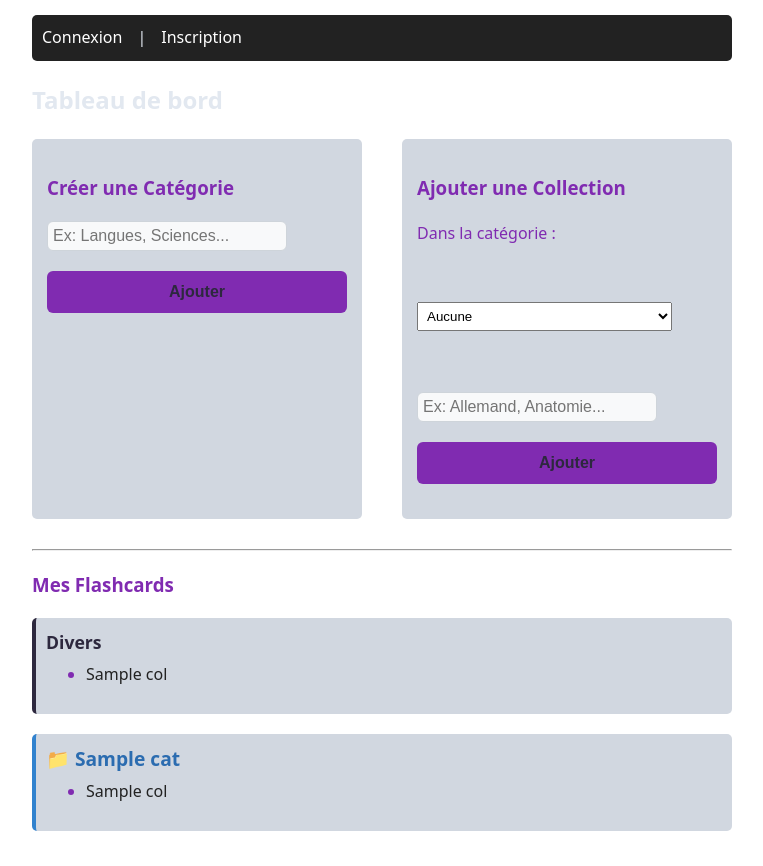
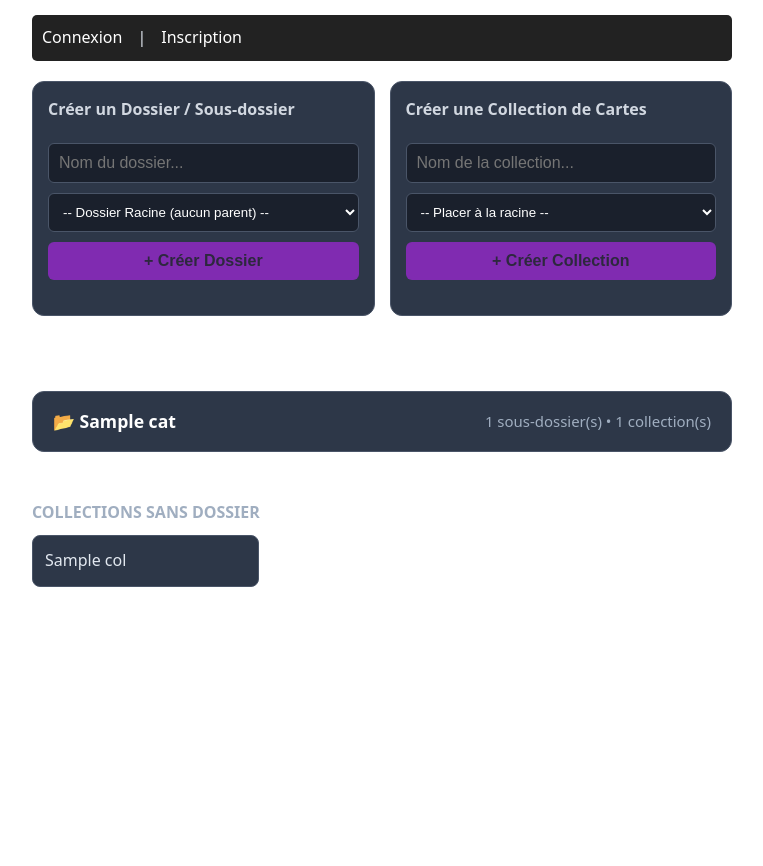
Before and after one commit to moilexis/FastCards, a Flask app: template templates/index.html in a window 1280 px wide. Shown: the whole page, without its empty margins (258-1021 px from the left). After the commit the page ends 587 px from the top, so only its background shows below. Run offline with Flask 3, Linux system fonts and the light colour scheme; the template is opened without the code that fills it: most values are stand-ins (such as "Sample title", 1, 10 or a date in 2020).

Commit message:
app mise a jour

```diff
--- a/app.py
+++ b/app.py
@@ -1,9 +1,22 @@
 import os
-from flask import Flask, render_template, redirect, url_for, request, flash
+from flask import Flask, render_template, redirect, url_for, request, flash,session
 from flask_login import LoginManager, UserMixin, login_user, login_required, logout_user, current_user
 from werkzeug.security import check_password_hash
 import database as db
 import random
+from database import (
+    get_root_categories_by_user,
+    get_subcategories,
+    get_categories_by_user,
+    get_collections_by_category,
+    get_root_collections_by_user,
+    create_category,
+    create_collection,
+    delete_collection,
+    move_collection,
+    delete_category,
+    merge_collections
+    )
 
 app = Flask(__name__)
 app.secret_key = os.environ.get("SECRET_KEY", "un_secret_tres_bien_garde_12345")
@@ -12,7 +25,6 @@ app.secret_key = os.environ.get("SECRET_KEY", "un_secret_tres_bien_garde_12345")
 login_manager = LoginManager()
 login_manager.login_view = 'login'  # Redirection si accès non autorisé
 login_manager.init_app(app)
-
 # Initialisation de la BDD au démarrage
 db.init_db()
 
@@ -70,59 +82,116 @@ def login():
     return render_template('login.html')
 
 @app.route('/logout')
-@login_required
+
 def logout():
     logout_user()
     return redirect(url_for('login'))
 
 # --- LOGIQUE DE L'ARBORESCENCE (SÉCURISÉE) ---
+def build_category_tree(category_id, user_id):
+    """Fonction récursive qui construit l'arbre complet des sous-catégories et leurs collections."""
+    sub_cats = get_subcategories(category_id, user_id)
+    sub_tree = []
 
-@app.route('/', methods=['GET', 'POST'])
+    for sub in sub_cats:
+        sub_dict = dict(sub)
+        sub_dict['collections'] = get_collections_by_category(sub['id'])
+        # Appel récursif pour aller chercher les enfants du sous-dossier (niveau 3, 4, etc.)
+        sub_dict['subcategories'] = build_category_tree(sub['id'], user_id)
+        sub_tree.append(sub_dict)
+
+    return sub_tree
+
+def get_category_full_path(category_id, user_id):
+    """Reconstruit le chemin complet d'une catégorie (ex: Allemand > situer dans le temps > verbes)."""
+    path = []
+    current_id = category_id
+
+    with db.get_db_connection() as conn:
+        while current_id is not None:
+            cat = conn.execute(
+                "SELECT id, name, parent_id FROM categories WHERE id = ? AND user_id = ?",
+                (current_id, user_id)
+            ).fetchone()
+
+            if not cat:
+                break
+
+            path.insert(0, cat['name'])  # Ajoute au début pour garder l'ordre hiérarchique
+            current_id = cat['parent_id']
+
+    return " / ".join(path)
+
+
+@app.route('/')
 @login_required
 def index():
-    if request.method == 'POST':
-        action = request.form.get('action')
+    user_id = current_user.id
 
-        if action == 'add_category':
-            category_name = request.form.get('category_name')
-            if category_name:
-                db.create_category(current_user.id, category_name)
-                flash(f"Catégorie '{category_name}' ajoutée !", "success")
+    # 1. Construction récursive de l'arborescence
+    root_categories = get_root_categories_by_user(user_id)
+    tree = []
+    for cat in root_categories:
+        cat_dict = dict(cat)
+        cat_dict['collections'] = get_collections_by_category(cat['id'])
+        cat_dict['subcategories'] = build_category_tree(cat['id'], user_id)
+        tree.append(cat_dict)
 
-        elif action == 'add_collection':
-            category_id = request.form.get('category_id')
-            collection_name = request.form.get('collection_name')
+    # 2. Collections orphelines
+    root_collections = get_root_collections_by_user(user_id)
 
-            if collection_name:
-                # Si 'aucune' est sélectionné, category_id devient None
-                if category_id == 'aucune':
-                    db.create_collection(current_user.id, None, collection_name)
-                    flash(f"Collection '{collection_name}' ajoutée à la racine !", "success")
-                else:
-                    # Sécurité : on vérifie que la catégorie appartient à l'utilisateur
-                    user_categories = [str(c['id']) for c in db.get_categories_by_user(current_user.id)]
-                    if category_id in user_categories:
-                        db.create_collection(current_user.id, int(category_id), collection_name)
-                        flash(f"Collection '{collection_name}' ajoutée !", "success")
-                    else:
-                        flash("Action non autorisée.", "danger")
-
-        return redirect(url_for('index'))
-
-    # Récupération des catégories et des collections à la racine
-    user_categories = db.get_categories_by_user(current_user.id)
-    root_collections = db.get_root_collections_by_user(current_user.id)
-
-    tree_data = []
-    for cat in user_categories:
-        collections = db.get_collections_by_category(cat['id'])
-        tree_data.append({
+    # 3. Récupère TOUTES les catégories et calcule leur chemin d'accès complet pour le <select>
+    raw_categories = get_categories_by_user(user_id)
+    formatted_categories = []
+    for cat in raw_categories:
+        formatted_categories.append({
             'id': cat['id'],
-            'name': cat['name'],
-            'collections': collections
+            'full_path': get_category_full_path(cat['id'], user_id)
         })
 
-    return render_template('index.html', tree=tree_data, root_collections=root_collections)
+    # On trie la liste par ordre alphabétique des chemins
+    formatted_categories.sort(key=lambda x: x['full_path'])
+
+    with db.get_db_connection() as conn:
+        all_user_collections = conn.execute(
+            "SELECT id, name FROM collections WHERE user_id = ?",
+            (current_user.id,)
+        ).fetchall()
+
+    return render_template(
+        'index.html',
+        tree=tree,
+        root_collections=root_collections,
+        all_categories=formatted_categories,
+        all_user_collections=all_user_collections # Passé au template
+    )
+# Route pour créer une catégorie ou sous-catégorie
+@app.route('/create_category', methods=['POST'])
+@login_required
+def handle_create_category():
+    user_id = current_user.id
+    name = request.form.get('name')
+    parent_id = request.form.get('parent_id')
+
+    # name.strip() évite de créer un dossier avec juste des espaces "   "
+    if name and name.strip():
+        create_category(user_id, name, parent_id)
+
+    return redirect(url_for('index'))
+
+@app.route('/create_collection', methods=['POST'])
+@login_required
+def create_collection_route():
+    user_id = current_user.id
+    name = request.form.get('name')
+    category_id = request.form.get('category_id')
+
+    if name and name.strip():
+        create_collection(user_id, category_id, name)
+
+    return redirect(url_for('index'))
+
+
 @app.route('/collection/<int:collection_id>', methods=['GET', 'POST'])
 @login_required
 def view_collection(collection_id):
@@ -213,7 +282,7 @@ def render_review_card(collection_id):
 
     if index >= len(card_ids):
         session.pop('review_cards', None)
-        flash("🎉 Session de révision terminée !", "success")
+        flash("Session de révision terminée !", "success")
         return redirect(url_for('view_collection', collection_id=collection_id))
 
     current_card_id = card_ids[index]
@@ -237,5 +306,58 @@ def render_review_card(collection_id):
 
     return render_template('review.html', collection=collection, card=card, progress=(index+1, len(card_ids)))
 
+#suppression/deplacement/fusion
+
+@app.route('/delete_category/<int:category_id>', methods=['POST'])
+@login_required
+def handle_delete_category(category_id):
+    user_id = current_user.id
+    success = delete_category(category_id, user_id)
+
+    if success:
+        flash("Dossier supprimé avec succès.", "success")
+    else:
+        flash("Impossible de supprimer ce dossier : il contient des sous-dossiers ou des collections !", "danger")
+
+    return redirect(url_for('index'))
+
+
+@app.route('/delete_collection/<int:collection_id>', methods=['POST'])
+@login_required
+def handle_delete_collection(collection_id):
+    user_id = current_user.id
+    delete_collection(collection_id, user_id)
+    flash("Collection supprimée.", "success")
+    return redirect(url_for('index'))
+
+
+@app.route('/move_collection/<int:collection_id>', methods=['POST'])
+@login_required
+def handle_move_collection(collection_id):
+    user_id = current_user.id
+    new_category_id = request.form.get('category_id')
+
+    move_collection(collection_id, new_category_id, user_id)
+    flash("Collection déplacée avec succès.", "success")
+    return redirect(url_for('index'))
+
+@app.route('/merge_collections/<int:collection_id>', methods=['POST'])
+@login_required
+def handle_merge_collections(collection_id):
+    user_id = current_user.id
+    target_col_id = request.form.get('target_collection_id')
+    new_name = request.form.get('new_name')
+
+    if target_col_id and new_name and new_name.strip():
+        new_col_id = merge_collections(user_id, collection_id, int(target_col_id), new_name)
+        if new_col_id:
+            flash("Collections fusionnées avec succès !", "success")
+        else:
+            flash("Erreur lors de la fusion.", "danger")
+    else:
+        flash("Veuillez remplir tous les champs pour la fusion.", "warning")
+
+    return redirect(url_for('index'))
+
 if __name__ == '__main__':
     app.run(debug=True)
--- a/templates/index.html
+++ b/templates/index.html
@@ -1,77 +1,148 @@
 {% extends 'base.html' %}
+
 {% block content %}
-<h2>Tableau de bord</h2>
+<div style="max-width: 900px; margin: 0 auto;">
 
-<div style="display: flex; gap: 40px; margin-bottom: 30px; flex-wrap: wrap;">
-    <!-- Formulaire Catégorie -->
-    <div style="background: #d1d7e0; padding: 15px; border-radius: 5px; flex: 1; min-width: 250px;">
-        <h3>Créer une Catégorie</h3>
-        <form method="POST">
-            <input type="hidden" name="action" value="add_category">
-            <input type="text" name="category_name" placeholder="Ex: Langues, Sciences..." required style="width: 80%; padding: 5px;">
-            <button type="submit" style="margin-top: 5px;">Ajouter</button>
+    <!-- SECTION FORMULAIRES DE CRÉATION -->
+    <div style="display: grid; grid-template-columns: repeat(auto-fit, minmax(300px, 1fr)); gap: 15px; margin-bottom: 30px;">
+
+        <!-- Formulaire : Nouvelle Catégorie / Sous-catégorie -->
+        <div style="background: #2d3748; padding: 15px; border-radius: 12px; border: 1px solid #4a5568;">
+            <h4 style="margin-top: 0; color: #d1d7e0;"> Créer un Dossier / Sous-dossier</h4>
+            <form action="{{ url_for('handle_create_category') }}" method="POST" style="display: flex; flex-direction: column; gap: 10px;">
+                <input type="text" name="name" placeholder="Nom du dossier..." required
+                       style="padding: 10px; border-radius: 6px; border: 1px solid #4a5568; background: #1a202c; color: white;">
+
+                <select name="parent_id" style="padding: 10px; border-radius: 6px; border: 1px solid #4a5568; background: #1a202c; color: white;">
+                    <option value="">-- Dossier Racine (aucun parent) --</option>
+                    {% for cat in all_categories %}
+                        <option value="{{ cat.id }}">{{ cat.full_path }}</option>
+                    {% endfor %}
+                </select>
+
+                <button type="submit" style="background: #802bb1; color: #2d283e; border: none; padding: 10px; border-radius: 6px; font-weight: bold; cursor: pointer;">
+                    + Créer Dossier
+                </button>
             </form>
         </div>
 
-    <!-- Formulaire Collection -->
-    <div style="background: #d1d7e0; padding: 15px; border-radius: 5px; flex: 1; min-width: 250px;">
-        <h3>Ajouter une Collection</h3>
-        <form method="POST">
-            <input type="hidden" name="action" value="add_collection">
-            <label>Dans la catégorie :</label><br>
-            <select name="category_id" required style="width: 85%; padding: 5px; margin-bottom: 5px;">
-                <option value="aucune" selected>Aucune </option>
-                {% for cat in tree %}
-                    <option value="{{ cat.id }}">{{ cat.name }}</option>
+        <!-- Formulaire : Nouvelle Collection -->
+        <div style="background: #2d3748; padding: 15px; border-radius: 12px; border: 1px solid #4a5568;">
+            <h4 style="margin-top: 0; color: #d1d7e0;"> Créer une Collection de Cartes</h4>
+            <form action="{{ url_for('create_collection_route') }}" method="POST" style="display: flex; flex-direction: column; gap: 10px;">
+                <input type="text" name="name" placeholder="Nom de la collection..." required
+                       style="padding: 10px; border-radius: 6px; border: 1px solid #4a5568; background: #1a202c; color: white;">
+
+                <select name="category_id" style="padding: 10px; border-radius: 6px; border: 1px solid #4a5568; background: #1a202c; color: white;">
+                    <option value="">-- Placer à la racine --</option>
+                    {% for cat in all_categories %}
+                        <option value="{{ cat.id }}">{{ cat.full_path }}</option>
                     {% endfor %}
                 </select>
-            <br>
-            <input type="text" name="collection_name" placeholder="Ex: Allemand, Anatomie..." required style="width: 80%; padding: 5px;">
-            <button type="submit" style="margin-top: 5px;">Ajouter</button>
+
+                <button type="submit" style="background: #802bb1; color: #2d283e; border: none; padding: 10px; border-radius: 6px; font-weight: bold; cursor: pointer;">
+                    + Créer Collection
+                </button>
             </form>
         </div>
+
     </div>
 
-<hr>
-<div>
-<h3>Mes Flashcards</h3>
+    <!-- SECTION ARBORESCENCE DE NAVIGATION -->
+{% macro render_category(cat) %}
+    <details style="background: #2d3748; border: 1px solid #4a5568; border-radius: 8px; margin-top: 8px;">
+        <summary style="padding: 10px 15px; font-weight: bold; cursor: pointer; color: #e2e8f0; font-size: 0.95em; display: flex; align-items: center; justify-content: space-between;">
+            <span>📁 {{ cat.name }}</span>
+            <span style="font-size: 0.8em; color: #a0aec0; font-weight: normal;">
+                ({{ cat.subcategories|length }} sous-dossier(s) • {{ cat.collections|length }} collection(s))
+            </span>
+        </summary>
 
-    <!-- 1. Affichage des collections à la racine -->
-    {% if root_collections %}
-        <div style="margin-bottom: 20px; padding: 10px; border-left: 4px solid #2d283e; border-radius: 5px; background: #d1d7e0;">
-            <strong style="font-size: 1.1em; color: #2d283e;">Divers</strong>
-            <ul style="margin-top: 5px;">
-                {% for col in root_collections %}
-                    <li style="margin: 5px 0;">
-                        <a href="{{ url_for('view_collection', collection_id=col.id) }}" style="text-decoration: none; color: #222; font-weight: 500;">
+        <div style="padding: 10px 15px; background: #1a202c; border-top: 1px solid #4a5568; display: flex; flex-direction: column; gap: 10px;">
+
+            <!-- 1. Collections contenues dans ce dossier -->
+            {% if cat.collections %}
+                <div style="display: grid; grid-template-columns: repeat(auto-fill, minmax(160px, 1fr)); gap: 8px;">
+                    {% for col in cat.collections %}
+                        <a href="{{ url_for('view_collection', collection_id=col.id) }}"
+                           style="background: #2d3748; border: 1px solid #3182ce; padding: 8px 12px; border-radius: 6px; color: #ebf8ff; text-decoration: none; font-size: 0.9em;">
                              {{ col.name }}
                         </a>
-                    </li>
                     {% endfor %}
-            </ul>
                 </div>
             {% endif %}
 
-    <!-- 2. Affichage des Catégories et leurs collections -->
-    {% if not tree and not root_collections %}
-        <p>Vous n'avez pas encore créé de dossier ou de collection.</p>
-    {% else %}
+            <!-- 2. Sous-dossiers (Appel récursif pour afficher le niveau suivant) -->
+            {% for sub in cat.subcategories %}
+                {{ render_category(sub) }}
+            {% endfor %}
+
+            {% if not cat.collections and not cat.subcategories %}
+                <p style="color: #718096; font-style: italic; margin: 0; font-size: 0.85em;">Ce dossier est vide.</p>
+            {% endif %}
+
+        </div>
+    </details>
+{% endmacro %}
+
+
+<!-- SECTION ARBORESCENCE DE NAVIGATION -->
+<h3 style="color: #fff; margin-bottom: 15px;">MON ESPACE DE RÉVISION</h3>
+
+<div style="display: flex; flex-direction: column; gap: 12px;">
+
+    <!-- Dossiers Principaux (Racines) -->
     {% for cat in tree %}
-            <div style="margin-bottom: 20px; padding: 10px; border-left: 4px solid #3182ce; border-radius: 5px; background: #d1d7e0;">
-                <strong style="font-size: 1.2em; color: #2b6cb0;">📁 {{ cat.name }}</strong>
-                <ul style="margin-top: 5px;">
+        <details style="background: #2d3748; border: 1px solid #4a5568; border-radius: 12px; overflow: hidden;">
+            <summary style="padding: 15px 20px; font-weight: bold; font-size: 1.1em; cursor: pointer; color: #ffffff; display: flex; align-items: center; justify-content: space-between; user-select: none;">
+                <span>📂 {{ cat.name }}</span>
+                <span style="font-size: 0.85em; color: #a0aec0; font-weight: normal;">
+                    {{ cat.subcategories|length }} sous-dossier(s) • {{ cat.collections|length }} collection(s)
+                </span>
+            </summary>
+
+            <div style="padding: 15px 20px; background: #1a202c; border-top: 1px solid #4a5568; display: flex; flex-direction: column; gap: 10px;">
+
+                <!-- Collections directes de la racine -->
+                {% if cat.collections %}
+                    <div style="font-size: 0.85em; color: #cbd5e0; font-weight: bold;">COLLECTIONS DIRECTES :</div>
+                    <div style="display: grid; grid-template-columns: repeat(auto-fill, minmax(180px, 1fr)); gap: 10px;">
                         {% for col in cat.collections %}
-                        <li style="margin: 5px 0;">
-                            <a href="{{ url_for('view_collection', collection_id=col.id) }}" style="text-decoration: none; color: #222; font-weight: 500;">
+                            <a href="{{ url_for('view_collection', collection_id=col.id) }}"
+                               style="background: #2d3748; border: 1px solid #3182ce; padding: 10px; border-radius: 8px; color: #ebf8ff; text-decoration: none; font-weight: 500;">
                                  {{ col.name }}
                             </a>
-                        </li>
-                    {% else %}
-                        <li style="color: #a0aec0; list-style: none; font-style: italic;">Aucune collection dans cette catégorie.</li>
                         {% endfor %}
-                </ul>
                     </div>
+                {% endif %}
+
+                <!-- Sous-dossiers via la Macro Récursive -->
+                {% for sub in cat.subcategories %}
+                    {{ render_category(sub) }}
                 {% endfor %}
+
+                {% if not cat.collections and not cat.subcategories %}
+                    <p style="color: #718096; font-style: italic; margin: 0; font-size: 0.9em;">Ce dossier est vide.</p>
                 {% endif %}
+
+            </div>
+        </details>
+    {% endfor %}
+
+    <!-- Collections Sans Dossier -->
+    {% if root_collections %}
+        <div style="margin-top: 15px;">
+            <h4 style="color: #a0aec0; margin-bottom: 10px;">COLLECTIONS SANS DOSSIER</h4>
+            <div style="display: grid; grid-template-columns: repeat(auto-fill, minmax(180px, 1fr)); gap: 10px;">
+                {% for col in root_collections %}
+                    <a href="{{ url_for('view_collection', collection_id=col.id) }}"
+                       style="background: #2d3748; border: 1px solid #4a5568; padding: 12px; border-radius: 8px; color: #e2e8f0; text-decoration: none; font-weight: 500;">
+                         {{ col.name }}
+                    </a>
+                {% endfor %}
+            </div>
+        </div>
+    {% endif %}
+
 </div>
 {% endblock %}
--- a/templates/login.html
+++ b/templates/login.html
@@ -2,9 +2,9 @@
 {% block content %}
 <h2>Connexion</h2>
 <form method="POST">
-    <label>Nom d'utilisateur :</label>
+    <label><h3>Nom d'utilisateur :</h3></label>
     <input type="text" name="username" required>
-    <label>Mot de passe :</label>
+    <label><h3>Mot de passe :</h3></label>
     <input type="password" name="password" required>
     <button type="submit">Se connecter</button>
 </form>
```
Also changed, not shown: database.py (+104 -0 lines). Lines whose indentation alone changed are shown as unchanged.
